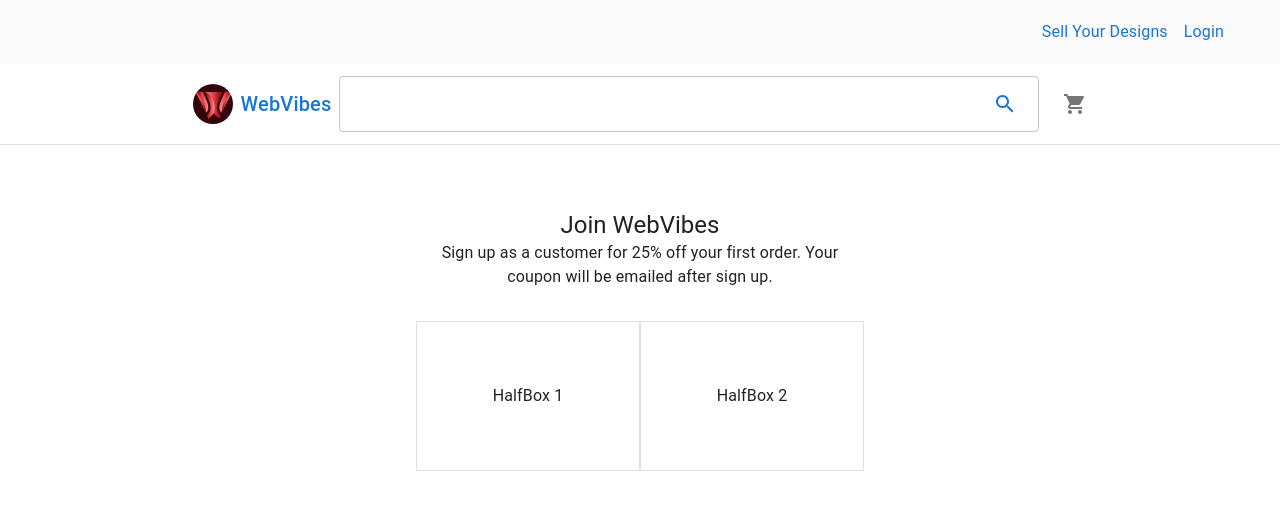
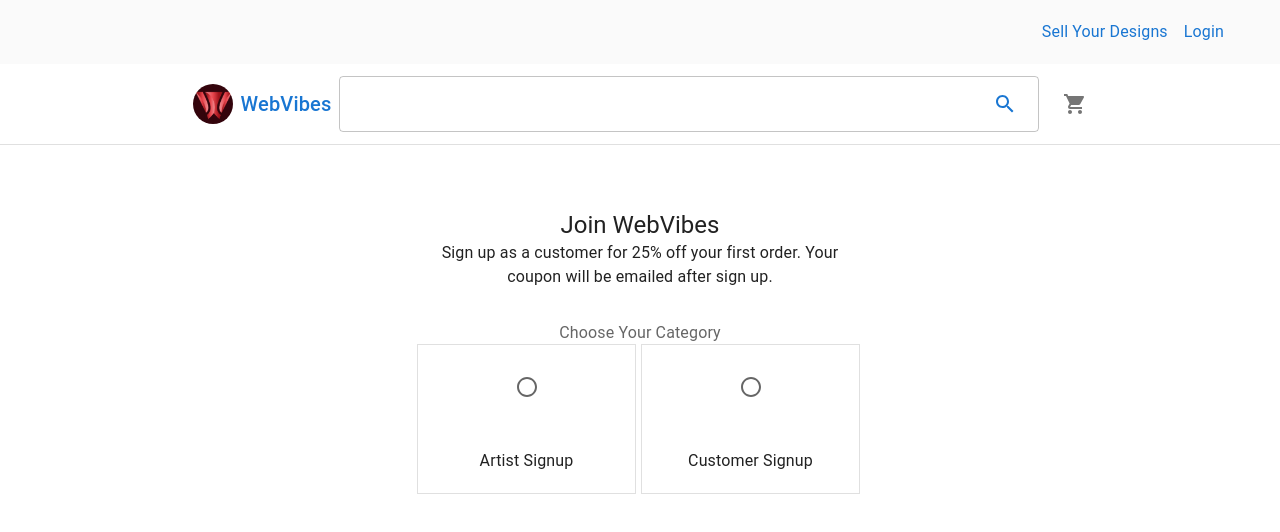
Before and after one commit to Tanaka785/OnlineStore, a React (Vite) app in the folder Frontend/: page /signup in a window 1280 px wide. Shown: the top 532 px of the page. Built offline with nearby package versions, Linux system fonts and the light colour scheme.

Commit message:
adds Radio buttons to let users choose their category when signing up

```diff
--- a/Frontend/src/components/other/authentication/signup/UserCategory.jsx
+++ b/Frontend/src/components/other/authentication/signup/UserCategory.jsx
@@ -1,9 +1,16 @@
-import { Box } from "@mui/material";
+import {
+  Box,
+  FormControl,
+  FormControlLabel,
+  FormLabel,
+  Radio,
+  RadioGroup,
+} from "@mui/material";
 import CenteredBox from "./CenteredBox";
 import styled from "@emotion/styled";
 import { useTheme } from "@emotion/react";
 
-const HalfBox = styled(Box)(({ theme }) => ({
+const HalfBoxFormControlLabel = styled(FormControlLabel)(({ theme }) => ({
   flex: 1,
   display: "grid",
   placeItems: "center",
@@ -15,8 +22,37 @@ export default function UserCategory() {
   const theme = useTheme();
   return (
     <CenteredBox sx={{ display: "flex", marginTop: 4 }}>
-      <HalfBox>HalfBox 1</HalfBox>
-      <HalfBox>HalfBox 2</HalfBox>
+      <FormControl
+        sx={{
+          //   border: "1px solid blue",
+          width: "100%",
+        }}
+      >
+        <FormLabel sx={{ width: "100%", textAlign: "center" }}>
+          Choose Your Category
+        </FormLabel>
+        <RadioGroup
+          sx={{
+            display: "flex",
+            flexDirection: "row",
+            marginLeft: 1.5,
+            // TODO find out why the formcontrolLabels are overlapping the form
+            width: "100%",
+          }}
+        >
+          <HalfBoxFormControlLabel
+            value="option1"
+            control={<Radio />}
+            label="Artist Signup"
+          />
+          <HalfBoxFormControlLabel
+            component="div"
+            value="option2"
+            control={<Radio />}
+            label="Customer Signup"
+          />
+        </RadioGroup>
+      </FormControl>
     </CenteredBox>
   );
 }
```
